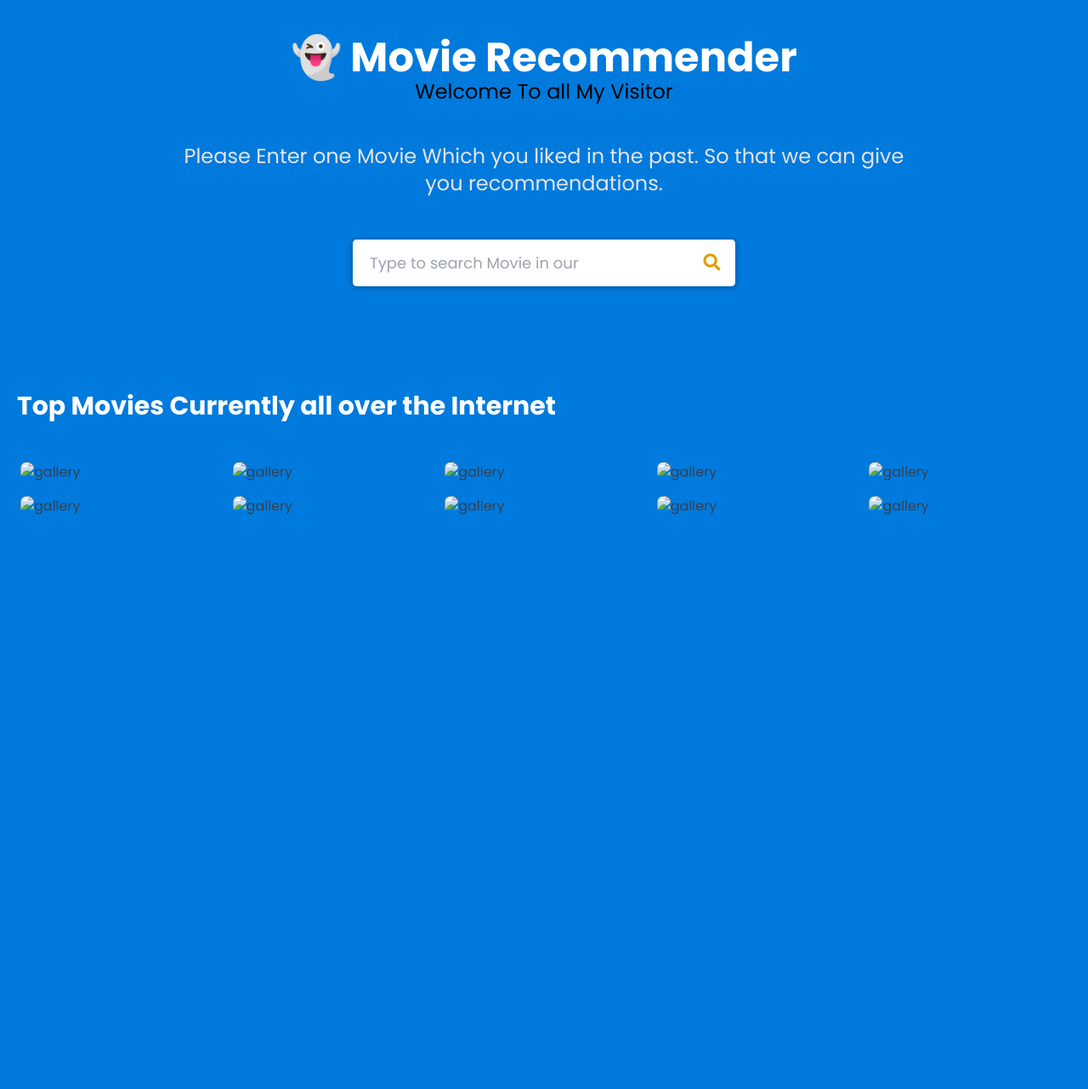
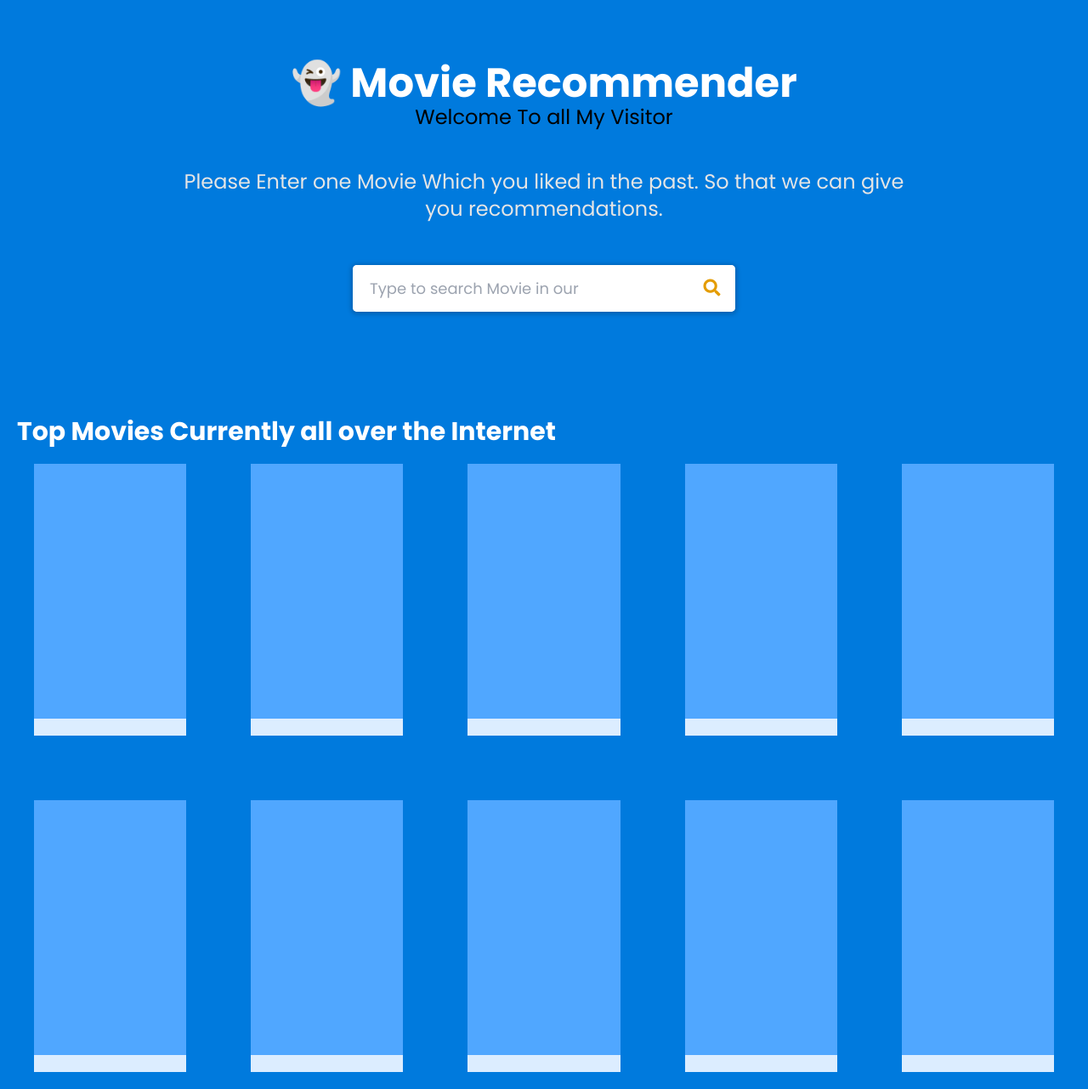
Before and after one commit to vaibhav31s/moviesystem, a Django app: page /movieflix in a window 1280 px wide. Shown: the whole page at 85% size. Before the commit the page ends 606 px from the top, so only its background shows below. Run offline with Django 3.2, Linux system fonts and the light colour scheme; data that the repository does not hold is empty; parts of the project's set-up code (start-up, migrations or seed data) failed here and were passed over; some libraries are stand-ins or nearby versions.

Commit message:
Image Card for top 10 movies

```diff
--- /dev/null
+++ b/static/abc.css
@@ -0,0 +1,140 @@
+@import url('https://fonts.googleapis.com/css2?family=Raleway:wght@300;400;500;600;700;800&display=swap');
+
+*{
+	margin: 0;
+	padding: 0;
+	box-sizing: border-box;
+}
+
+.container{
+	margin: 30px;
+}
+
+.row{
+	width: 100%;
+	display: flex;
+	justify-content: center;
+	flex-wrap: wrap;
+}
+
+.image{
+	background: #50A7FF;
+	position: relative;
+	flex: 1;
+	max-width: 520px;
+	height: 320px;
+	margin: 20px;
+	overflow: hidden;
+}
+
+.image img{
+	opacity: 0.8;
+	position: relative;
+	vertical-align: top;
+	transition: 0.6s;
+	transition-property: opacity;
+}
+
+.image:hover img{
+	opacity: 1;
+}
+
+.image .details{
+	z-index: 1;
+	position: absolute;
+	top: 0;
+	right: 0;
+	color: #fff;
+	width: 100%;
+	height: 100%;
+}
+
+.image .details h2{
+	text-align: center;
+	font-size: 20px;
+	text-transform: uppercase;
+	font-weight: 300;
+	margin-top: 70px;
+	transition: 0.4s;
+	transition-property: transform;
+}
+
+.image .details h2 span{
+	font-weight: 700;
+}
+
+.image:hover .details h2{
+	transform: translateY(-30px);
+}
+
+.image .details p{
+	margin: 30px 30px 0 30px;
+	font-size: 18px;
+	font-weight: 600;
+	text-align: center;
+	opacity: 0;
+	transition: 0.6s;
+	transition-property: opacity, transform;
+}
+
+.image:hover .details p{
+	opacity: 1;
+	transform: translateY(-40px);
+}
+
+.more{
+	position: absolute;
+	background: rgba(255, 255, 255, 0.8);
+	width: 100%;
+	display: flex;
+	justify-content: space-between;
+	align-items: center;
+	padding: 15px;
+	bottom: -70px;
+	transition: 0.6s;
+	transition-property: bottom;
+}
+
+.image:hover .more{
+	bottom: 0;
+}
+
+.more .read-more{
+	color: #000;
+	text-decoration: none;
+	font-size: 20px;
+	font-weight: 500;
+	text-transform: uppercase;
+}
+
+.more .read-more span{
+	font-weight: 900;
+}
+
+.more .icon-links i{
+	color: #000;
+	font-size: 20px;
+}
+
+.more .icon-links a:not(:last-child) i{
+	margin-right: 20px;
+}
+
+/* Responsive CSS */
+
+@media (max-width: 1080px){
+	.image{
+		flex: 100%;
+		max-width: 480px;
+	}
+}
+
+@media (max-width: 400px){
+	.image .details p{
+		font-size: 10px;
+	}
+
+	.more .read-more, .more .icon-links a i{
+		font-size: 18px;
+	}
+}
--- a/template/index1.html
+++ b/template/index1.html
@@ -8,6 +8,8 @@
     <script src="https://cdn.tailwindcss.com"></script>
     <link rel="stylesheet" href="https://cdnjs.cloudflare.com/ajax/libs/font-awesome/5.15.3/css/all.min.css">
     <title>Movie System</title>
+    <link rel="stylesheet" href="{% static 'abc.css' %}">
+
     <link rel="stylesheet" href="{% static 'style.css' %}">
 
 </head>
@@ -47,24 +49,31 @@
     </div>
     <h1 class="text-white font-extrabold text-3xl md:text-3xl">Top Movies Currently all over the Internet  </h1>
     <section class="overflow-hidden text-gray-700 ">
+      <div class="grid grid-cols-5 gap-9">
+        {% for item1, item2 in top %}
 
-        <div class="container px-5 py-2 mx-auto lg:pt-12 lg:px-1">
 
-          <div class="flex flex-wrap -m-1 md:-m-2">
-            {% for item1, item2 in top%}
-            <div class="flex flex-wrap w-1/5 ">
-              <div class="w-full p-1 md:p-2">
+            <div class="image ">
+                <img src="{{item2}}" alt="">
+                <div class="details">
+                  <h2><span>{{item1}}</span></h2>
+                  <p>Lorem ipsum dolor sit amet, consectetur adipiscing elit, sed do eiusmod tempor incididunt ut labore et dolore magna aliqua.</p>
+                  <div class="more">
+                    <a href="#" class="read-more">Read <span>More</span></a>
+                    <div class="icon-links">
+                      <a href="#"><i class="fas fa-heart"></i></a>
+                      <a href="#"><i class="fas fa-eye"></i></a>
+                      <a href="#"><i class="fas fa-paperclip"></i></a>
+                    </div>
+                  </div>
+                </div>
+              </div>
 
-                <img alt="gallery" class="block object-cover object-center w-full h-full rounded-lg"
-                  src="{{item2}}">
-
-              </div>
-            </div>
 
 
         {% endfor %}
-          </div>
-        </div>
+
+    </div>
     </section>
 
        <!-- <script src="{% static 'suggestions.js' %}"></script>  -->
```
Also changed, not shown: template/cardsTesting.html (added, +51 -0 lines).
